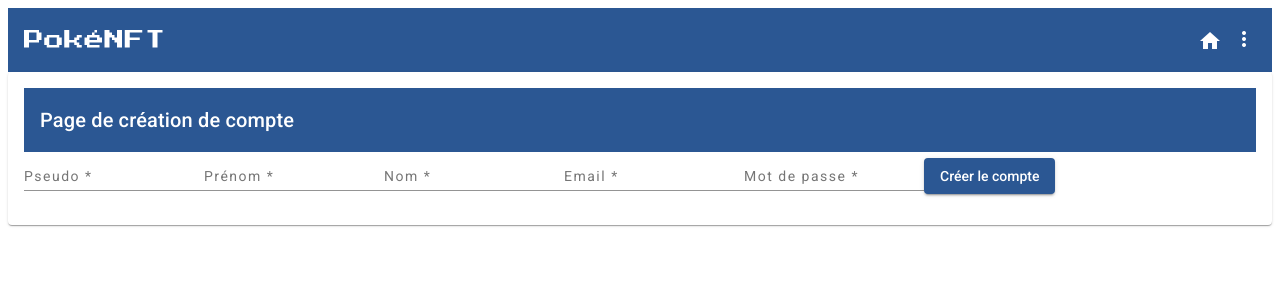
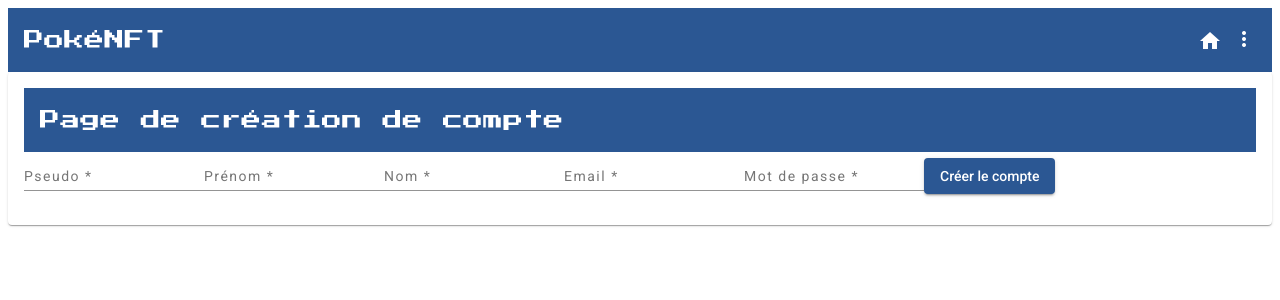
Before and after one commit to QuentinAutret/Pokenft, an Angular app in the folder frontend/: page /signup in a window 1280 px wide. Shown: the top 300 px of the page. Built offline with nearby package versions, Linux system fonts and the light colour scheme.

Commit message:
Changement police titre

```diff
--- a/frontend/src/app/login/login.component.html
+++ b/frontend/src/app/login/login.component.html
@@ -1,6 +1,6 @@
 <div fxLayoutAlign="center center" fxFlexFiill class="main-div">
     <mat-card fxFlex="25">
-        <mat-toolbar color="primary">Page de connexion</mat-toolbar>
+        <mat-toolbar style="font-family: 'Press Start 2P', cursive;" color="primary">Page de connexion</mat-toolbar>
         <form name="form"
             #f="ngForm"
             novalidate
--- a/frontend/src/app/signup/signup.component.html
+++ b/frontend/src/app/signup/signup.component.html
@@ -1,6 +1,6 @@
 <div fxLayoutAlign="center center" fxFlexFiill class="main-div">
     <mat-card fxFlex="25">
-        <mat-toolbar color="primary">Page de création de compte</mat-toolbar>
+        <mat-toolbar style="font-family: 'Press Start 2P', cursive;" color="primary">Page de création de compte</mat-toolbar>
         <form name="form" #f="ngForm" novalidate (ngSubmit)="onSubmit()" fxLayoutAlign="strech" fxLayout="column"
             class="login-form" [formGroup]="formGroup">
             <mat-form-field>
```
